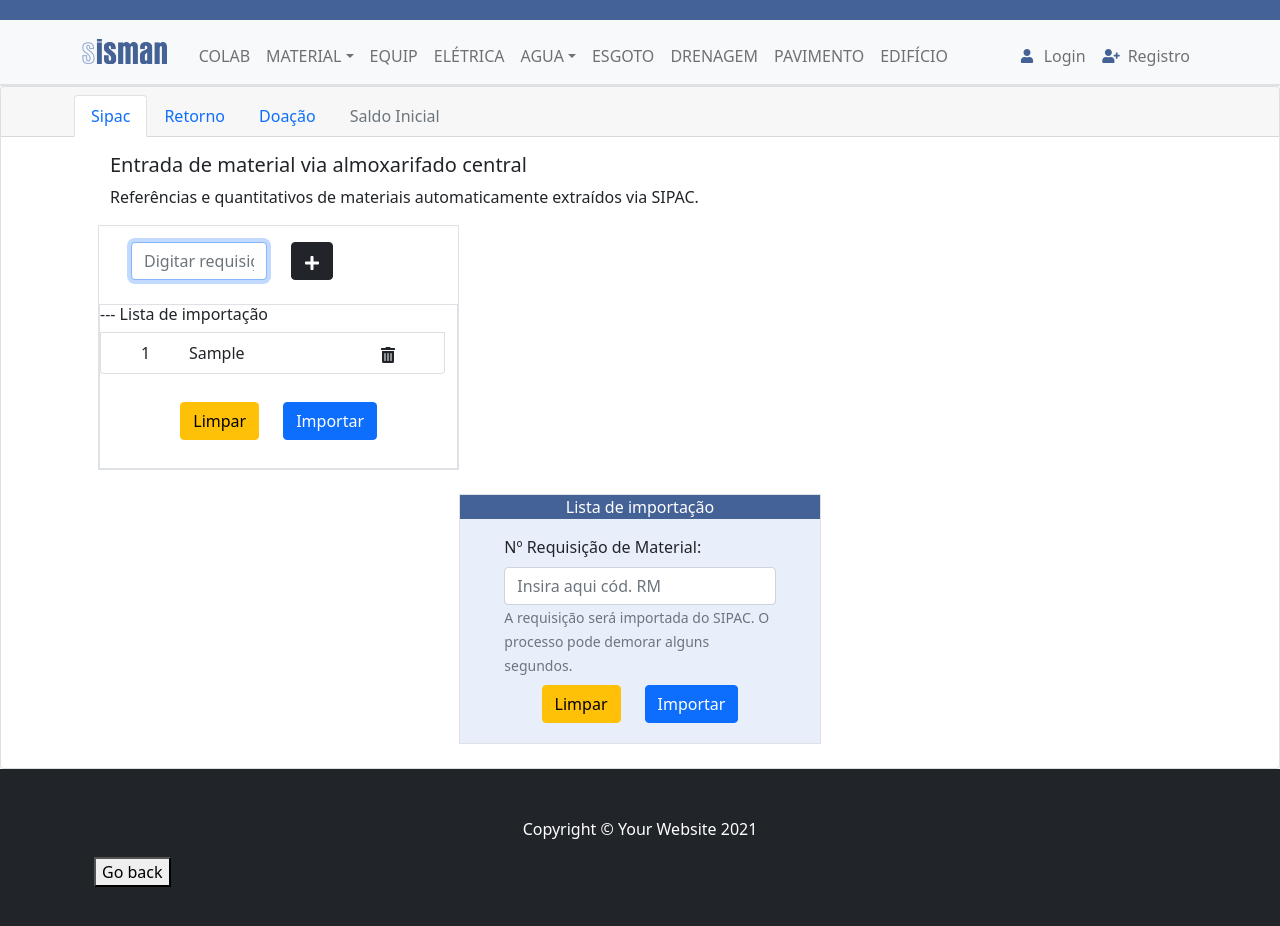
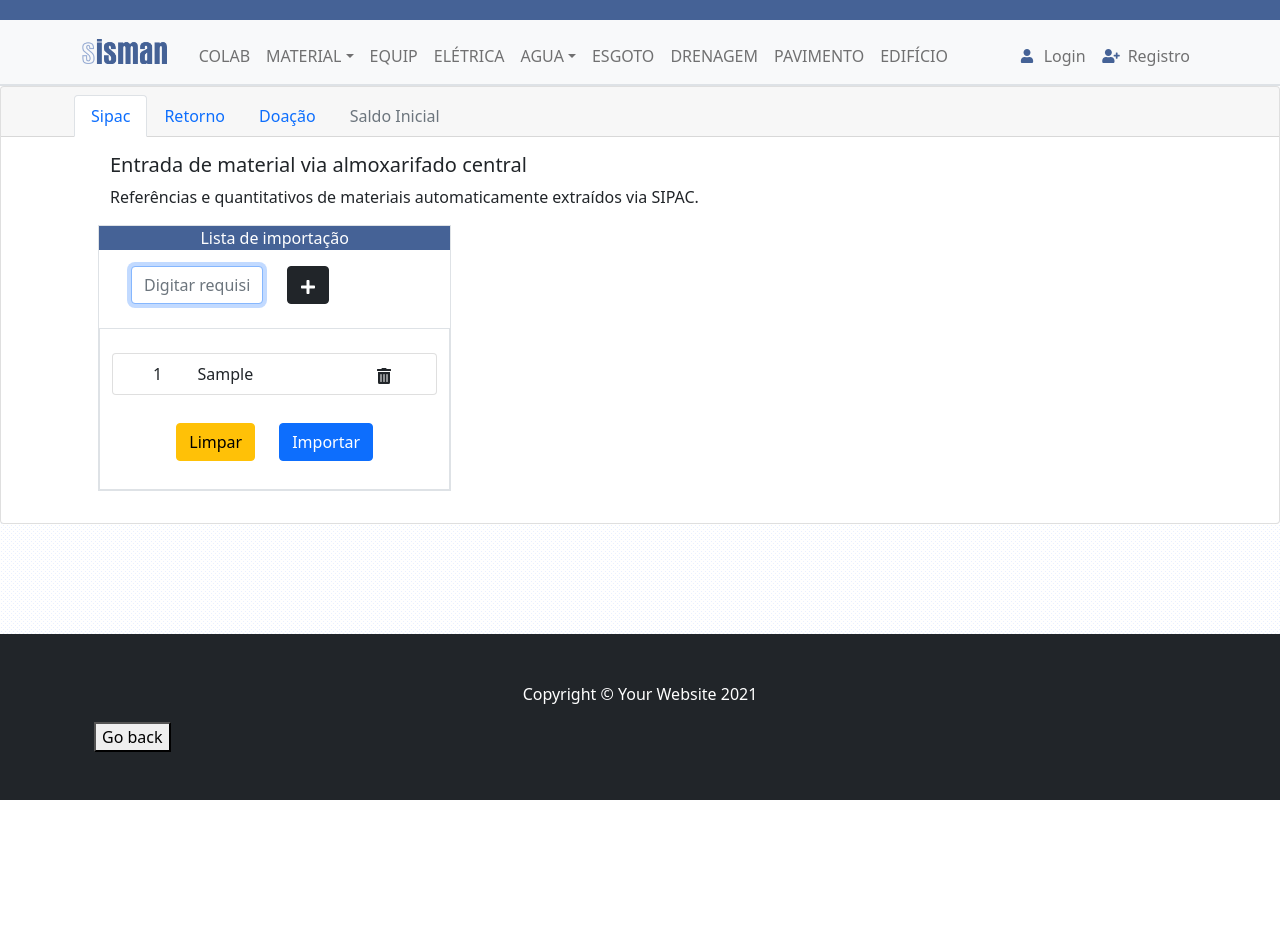
Before and after one commit to mykael90/app_diman, a React (Create React App) app: page /materials/in/sipac in a window 1280 px wide. Both pictures are taken after typing "Sample" into the empty fields and a click on the button "Add Req". Shown: the top 926 px of the page. After the commit the page ends 800 px from the top, so only its background shows below. Built offline with nearby package versions, Linux system fonts and the light colour scheme.

Commit message:
ajuste react

```diff
--- a/src/pages/Materials/in/Sipac/components/ImportSipac.js
+++ b/src/pages/Materials/in/Sipac/components/ImportSipac.js
@@ -1,63 +1,41 @@
 import React from 'react';
 
-import { Container, Row, Col, Button } from 'react-bootstrap';
+import { Row, Col } from 'react-bootstrap';
 
-import { StyledForm } from '../styled';
-import { primaryDarkColor, body1Color } from '../../../../../config/colors';
+import AddReq from './AddReq';
+import Content from './Content';
+import { primaryDarkColor } from '../../../../../config/colors';
 
 export default function importSipac({
   handleSubmit,
-  reqmat,
-  setReqmat,
+  reqs,
+  deleteReq,
   handleClear,
+  newReq,
+  setNewReq,
+  submitReq,
 }) {
   return (
-    <Container>
-      <Row className="py-2 justify-content-center">
-        <Col
-          xs="11"
-          lg="6"
-          xl="4"
-          className="border"
-          style={{ background: body1Color }}
-        >
+    <Row className="my-3">
+      <Col xs={10} md={8} lg={4} className="border">
         <Row
           className="justify-content-center fs-6"
           style={{ background: primaryDarkColor, color: 'white' }}
         >
           Lista de importação
         </Row>
-          <StyledForm my="2" mx="2" onSubmit={handleSubmit}>
-            <StyledForm.Group className="mb-1" controlId="formBasicEmail">
-              <StyledForm.Label className="fs-6">
-                Nº Requisição de Material:
-              </StyledForm.Label>
-              <StyledForm.Control
-                type="text"
-                value={reqmat}
-                onChange={(e) => setReqmat(e.target.value)}
-                placeholder="Insira aqui cód. RM"
+        <Row>
+          <AddReq newReq={newReq} setNewReq={setNewReq} submitReq={submitReq} />
+        </Row>
+        <Row>
+          <Content
+            reqs={reqs}
+            deleteReq={deleteReq}
+            handleClear={handleClear}
+            handleSubmit={handleSubmit}
           />
-              <StyledForm.Text className="text-muted">
-                A requisição será importada do SIPAC. O processo pode demorar
-                alguns segundos.
-              </StyledForm.Text>
-            </StyledForm.Group>
-            <Row className="text-center justify-content-center">
-              <Col xs="auto" className="my-1">
-                <Button variant="warning" onClick={handleClear}>
-                  Limpar
-                </Button>
-              </Col>
-              <Col xs="auto" className="my-1">
-                <Button variant="primary" className="btn-primary" type="submit">
-                  Importar
-                </Button>
+        </Row>
       </Col>
     </Row>
-          </StyledForm>
-        </Col>
-      </Row>
-    </Container>
   );
 }
--- a/src/pages/Materials/in/Sipac/components/ReqList.js
+++ b/src/pages/Materials/in/Sipac/components/ReqList.js
@@ -7,9 +7,9 @@ import LineReq from './LineReq';
 function ReqList({ reqs, deleteReq, handleClear, handleSubmit }) {
   return (
     <>
-      <Row>
+      <Row className="pt-4">
+        <Col>
           <ListGroup>
-          <h6 className="center-text">--- Lista de importação</h6>
             <ListGroup.Item>
               {reqs.map((req) => (
                 <LineReq
@@ -22,6 +22,7 @@ function ReqList({ reqs, deleteReq, handleClear, handleSubmit }) {
               ))}
             </ListGroup.Item>
           </ListGroup>
+        </Col>
       </Row>
       <Row className="my-4 text-center justify-content-center">
         <Col xs="auto" className="my-1">
--- a/src/pages/Materials/in/Sipac/index.js
+++ b/src/pages/Materials/in/Sipac/index.js
@@ -1,15 +1,13 @@
 /* eslint-disable react-hooks/rules-of-hooks */
 import React, { useState } from 'react';
 import { get } from 'lodash';
-import { Container, Row, Col, Card } from 'react-bootstrap';
+import { Container, Row, Card } from 'react-bootstrap';
 import { toast } from 'react-toastify';
 import axios from 'axios';
 
 import Loading from '../../../../components/Loading';
 import ImportSipac from './components/ImportSipac';
 import ResponseSipac from './components/ResponseSipac';
-import AddReq from './components/AddReq';
-import Content from './components/Content';
 
 export default function inputMaterial() {
   const dataTest = [
@@ -591,7 +589,6 @@ export default function inputMaterial() {
 
   const [reqs, setReqs] = useState('');
   const [newReq, setNewReq] = useState('');
-  const [reqmat, setReqmat] = useState('');
   const [isLoading, setIsLoading] = useState(false);
   const [sipac, setSipac] = useState([]);
 
@@ -618,7 +615,10 @@ export default function inputMaterial() {
 
     try {
       setIsLoading(true);
-      const requisicoes = { requisicoes: reqmat.split(',') };
+      const requisicoes = {
+        requisicoes: Object.values(reqs).map((item) => item.req),
+      };
+      console.log(requisicoes);
       const response = await axios.post(
         `${process.env.REACT_APP_BASE_AXIOS_SIPAC}/reqmaterial`,
         requisicoes
@@ -668,7 +668,6 @@ export default function inputMaterial() {
 
   const handleClear = async (e) => {
     e.preventDefault();
-    setReqmat('');
     setSipac([]);
   };
 
@@ -684,28 +683,16 @@ export default function inputMaterial() {
           </Card.Text>
         </Row>
 
-        <Row className="my-3">
-          <Col xs={10} md={8} lg={4} className="border">
-            <Row>
-              <AddReq
-                newReq={newReq}
-                setNewReq={setNewReq}
-                submitReq={submitReq}
-              />
-            </Row>
-            <Row>
-              <Content reqs={reqs} deleteReq={deleteReq} />
-            </Row>
-          </Col>
-        </Row>
-
         <Row>
           {sipac.length === 0 ? (
             <ImportSipac
               handleSubmit={handleSubmit}
               handleClear={handleClear}
-              reqmat={reqmat}
-              setReqmat={setReqmat}
+              reqs={reqs}
+              deleteReq={deleteReq}
+              newReq={newReq}
+              setNewReq={setNewReq}
+              submitReq={submitReq}
             />
           ) : (
             <ResponseSipac
```
Also changed, not shown: src/pages/Materials/in/Sipac/components/ImportSipac1.js (added, +63 -0 lines). Lines whose indentation alone changed are shown as unchanged.
